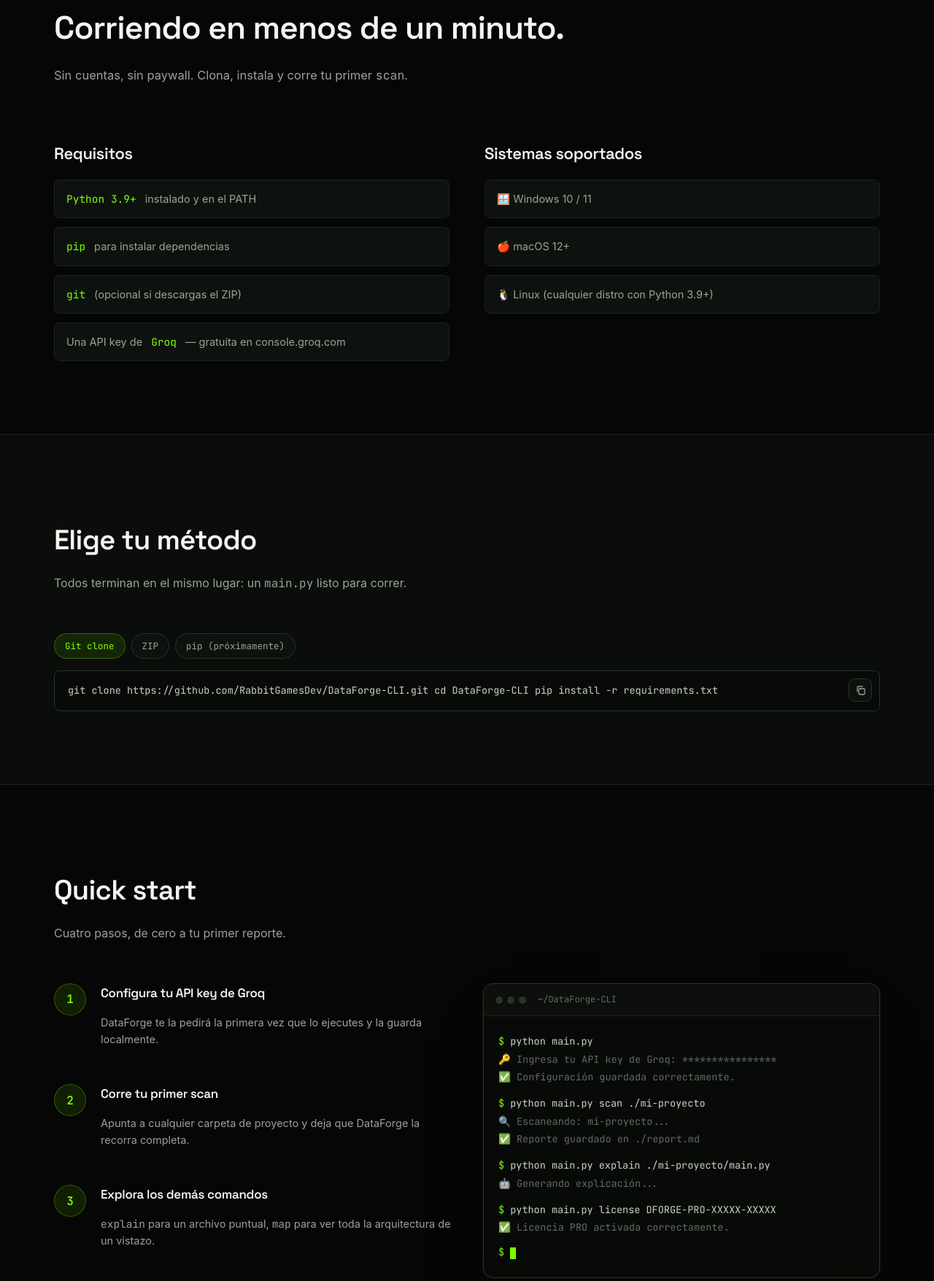
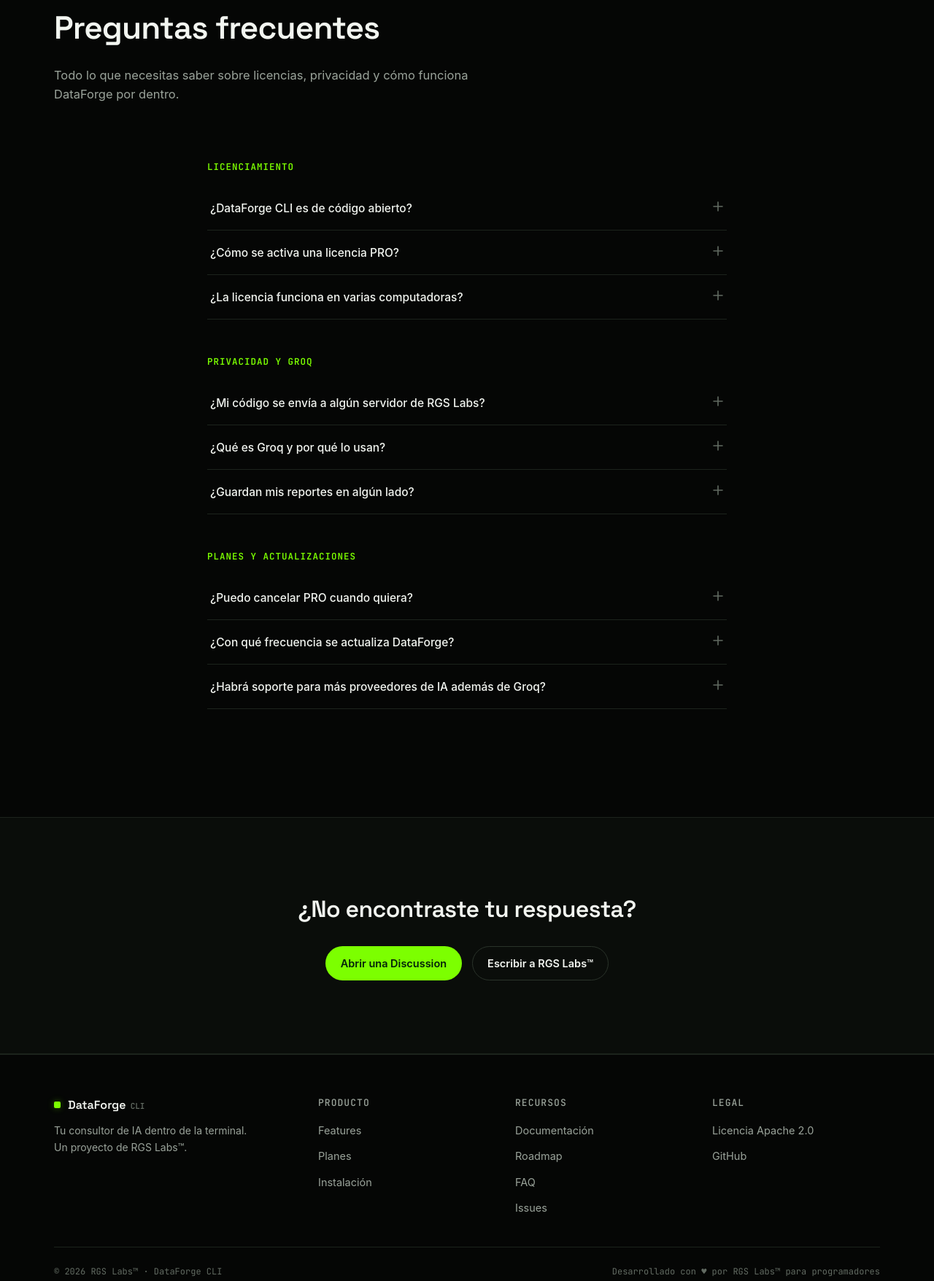
Before and after one commit to RabbitGamesDev/DataForge-CLI_Website, a plain HTML site: page installation.html in a window 1280 px wide. Shown: the part 180-1936 px from the top of the page at 73% size. Drawn offline with Linux system fonts and the light colour scheme.

Commit message:
Update installation page to FAQ format

```diff
--- a/installation.html
+++ b/installation.html
@@ -3,30 +3,30 @@
 <head>
 <meta charset="UTF-8">
 <meta name="viewport" content="width=device-width, initial-scale=1.0">
-<title>Instalación — DataForge CLI</title>
-<meta name="description" content="Instala DataForge CLI en minutos: clona el repositorio, instala dependencias y corre tu primer scan. Guía paso a paso para Windows, macOS y Linux.">
+<title>FAQ — DataForge CLI</title>
+<meta name="description" content="Preguntas frecuentes sobre DataForge CLI: licenciamiento, privacidad, uso de Groq, código abierto, planes y actualizaciones.">
 <link rel="icon" href="assets/img/favicon.png">
 <link rel="preconnect" href="https://fonts.googleapis.com">
 <link rel="preconnect" href="https://fonts.gstatic.com" crossorigin>
 <link href="https://fonts.googleapis.com/css2?family=Space+Grotesk:wght@500;600;700&family=Inter:wght@400;500;600;700&family=JetBrains+Mono:wght@400;500;600&display=swap" rel="stylesheet">
 <link rel="stylesheet" href="assets/css/style.css">
 <style>
-  .steps{ counter-reset:step; }
-  .step{ display:grid; grid-template-columns:44px 1fr; gap:20px; margin-bottom:36px; }
-  .step-num{
-    width:44px; height:44px; border-radius:50%; background:var(--green-dim); border:1px solid var(--green-line);
-    color:var(--green); font-family:var(--font-mono); font-weight:600; display:flex; align-items:center; justify-content:center;
+  .faq-group{ margin-bottom:48px; }
+  .faq-group h3{
+    font-family:var(--font-mono); font-size:12.5px; text-transform:uppercase; letter-spacing:0.08em;
+    color:var(--green); margin-bottom:16px;
   }
-  .step h3{ font-size:17px; margin-bottom:8px; }
-  .step p{ color:var(--text-muted); font-size:14.5px; margin-bottom:14px; }
-  .req-list{ list-style:none; margin:0; padding:0; display:flex; flex-direction:column; gap:12px; }
-  .req-list li{ display:flex; align-items:center; gap:12px; font-size:14.5px; color:var(--text-muted); padding:14px 16px; background:var(--surface); border:1px solid var(--border); border-radius:var(--r-sm); }
-  .req-list code{ color:var(--green); }
-  .tabs{ display:flex; gap:8px; margin-bottom:16px; }
-  .tab-btn{ font-family:var(--font-mono); font-size:12.5px; padding:8px 14px; border-radius:var(--r-pill); border:1px solid var(--border-strong); background:var(--surface); color:var(--text-muted); cursor:pointer; }
-  .tab-btn.active{ color:var(--green); border-color:var(--green-line); background:var(--green-dim); }
-  .tab-panel{ display:none; }
-  .tab-panel.active{ display:block; }
+  .faq-item{ border-bottom:1px solid var(--border); }
+  .faq-q{
+    display:flex; align-items:center; justify-content:space-between; gap:16px;
+    padding:20px 4px; cursor:pointer; background:none; border:none; width:100%; text-align:left;
+    color:var(--text); font-family:var(--font-ui); font-size:15.5px; font-weight:500;
+  }
+  .faq-q .icon{ flex-shrink:0; transition:transform 0.25s ease; color:var(--text-dim); }
+  .faq-item.open .faq-q .icon{ transform:rotate(45deg); color:var(--green); }
+  .faq-a{ max-height:0; overflow:hidden; transition:max-height 0.3s ease; }
+  .faq-item.open .faq-a{ max-height:400px; }
+  .faq-a p{ padding:0 4px 22px; color:var(--text-muted); font-size:14.5px; max-width:700px; }
 </style>
 </head>
 <body>
@@ -55,157 +55,108 @@
 <header class="page-hero">
   <div class="circuit-bg"></div>
   <div class="wrap">
-    <span class="eyebrow reveal in"><span class="dot"></span>Instalación</span>
-    <h1 class="reveal in">Corriendo en menos de un minuto.</h1>
-    <p class="reveal in">Sin cuentas, sin paywall. Clona, instala y corre tu primer <code>scan</code>.</p>
+    <span class="eyebrow reveal in"><span class="dot"></span>FAQ</span>
+    <h1 class="reveal in">Preguntas frecuentes</h1>
+    <p class="reveal in">Todo lo que necesitas saber sobre licencias, privacidad y cómo funciona DataForge por dentro.</p>
   </div>
 </header>
 
-<!-- ============ REQUIREMENTS ============ -->
 <section style="padding-top:20px;">
-  <div class="wrap">
-    <div class="grid grid-2" style="align-items:start; gap:48px;">
-      <div class="reveal">
-        <h2 style="font-size:22px; margin-bottom:18px;">Requisitos</h2>
-        <ul class="req-list">
-          <li><code>Python 3.9+</code> instalado y en el PATH</li>
-          <li><code>pip</code> para instalar dependencias</li>
-          <li><code>git</code> (opcional si descargas el ZIP)</li>
-          <li>Una API key de <code>Groq</code> — gratuita en console.groq.com</li>
-        </ul>
+  <div class="wrap" style="max-width:760px;">
+
+    <div class="faq-group reveal">
+      <h3>Licenciamiento</h3>
+
+      <div class="faq-item">
+        <button class="faq-q" aria-expanded="false">
+          ¿DataForge CLI es de código abierto?
+          <span class="icon"><svg width="16" height="16" viewBox="0 0 16 16" fill="none"><path d="M8 2v12M2 8h12" stroke="currentColor" stroke-width="1.6" stroke-linecap="round"/></svg></span>
+        </button>
+        <div class="faq-a"><p>Sí. El núcleo de DataForge CLI (scan, explain, map, onboard) está publicado bajo licencia Apache 2.0 en GitHub y seguirá siendo así. PRO y Teams son un modelo Open-Core: funciones adicionales sobre el mismo núcleo abierto, no un fork cerrado.</p></div>
       </div>
-      <div class="reveal">
-        <h2 style="font-size:22px; margin-bottom:18px;">Sistemas soportados</h2>
-        <ul class="req-list">
-          <li>🪟 Windows 10 / 11</li>
-          <li>🍎 macOS 12+</li>
-          <li>🐧 Linux (cualquier distro con Python 3.9+)</li>
-        </ul>
+
+      <div class="faq-item">
+        <button class="faq-q" aria-expanded="false">
+          ¿Cómo se activa una licencia PRO?
+          <span class="icon"><svg width="16" height="16" viewBox="0 0 16 16" fill="none"><path d="M8 2v12M2 8h12" stroke="currentColor" stroke-width="1.6" stroke-linecap="round"/></svg></span>
+        </button>
+        <div class="faq-a"><p>Después de tu compra recibes un código con el formato <code>DFORGE-PRO-XXXX-XXXXX</code> por correo. Lo activas con <code>python main.py license TU-CODIGO</code> y el CLI lo guarda localmente en <code>~/.dataforge/license.json</code>.</p></div>
       </div>
-    </div>
-  </div>
-</section>
 
-<!-- ============ INSTALL METHODS ============ -->
-<section class="section-alt">
-  <div class="wrap">
-    <div class="section-head reveal">
-      <h2>Elige tu método</h2>
-      <p>Todos terminan en el mismo lugar: un <code>main.py</code> listo para correr.</p>
-    </div>
-
-    <div class="tabs reveal" role="tablist">
-      <button class="tab-btn active" data-tab="git">Git clone</button>
-      <button class="tab-btn" data-tab="zip">ZIP</button>
-      <button class="tab-btn" data-tab="pip">pip (próximamente)</button>
-    </div>
-
-    <div class="tab-panel active" data-panel="git">
-      <div class="code-block reveal"><code>git clone https://github.com/RabbitGamesDev/DataForge-CLI.git
-cd DataForge-CLI
-pip install -r requirements.txt</code>
-        <button class="copy-btn" aria-label="Copiar" data-label="Copiar">
-          <svg width="15" height="15" viewBox="0 0 15 15" fill="none"><rect x="5" y="5" width="8" height="8" rx="1.4" stroke="currentColor" stroke-width="1.3"/><path d="M3 9V3a1 1 0 0 1 1-1h6" stroke="currentColor" stroke-width="1.3" stroke-linecap="round"/></svg>
+      <div class="faq-item">
+        <button class="faq-q" aria-expanded="false">
+          ¿La licencia funciona en varias computadoras?
+          <span class="icon"><svg width="16" height="16" viewBox="0 0 16 16" fill="none"><path d="M8 2v12M2 8h12" stroke="currentColor" stroke-width="1.6" stroke-linecap="round"/></svg></span>
         </button>
+        <div class="faq-a"><p>El plan PRO está pensado para una persona. Si necesitas licencias para varios equipos de tu computadora personal o para tu equipo de trabajo, Teams está diseñado exactamente para eso, con administración centralizada.</p></div>
       </div>
     </div>
 
-    <div class="tab-panel" data-panel="zip">
-      <div class="code-block reveal"><code># 1. Descarga el ZIP desde GitHub → Code → Download ZIP
-# 2. Descomprime en la carpeta de tu elección
-cd DataForge-CLI-main
-pip install -r requirements.txt</code>
-        <button class="copy-btn" aria-label="Copiar" data-label="Copiar">
-          <svg width="15" height="15" viewBox="0 0 15 15" fill="none"><rect x="5" y="5" width="8" height="8" rx="1.4" stroke="currentColor" stroke-width="1.3"/><path d="M3 9V3a1 1 0 0 1 1-1h6" stroke="currentColor" stroke-width="1.3" stroke-linecap="round"/></svg>
+    <div class="faq-group reveal">
+      <h3>Privacidad y Groq</h3>
+
+      <div class="faq-item">
+        <button class="faq-q" aria-expanded="false">
+          ¿Mi código se envía a algún servidor de RGS Labs?
+          <span class="icon"><svg width="16" height="16" viewBox="0 0 16 16" fill="none"><path d="M8 2v12M2 8h12" stroke="currentColor" stroke-width="1.6" stroke-linecap="round"/></svg></span>
         </button>
+        <div class="faq-a"><p>No. DataForge es local-first: el escaneo y la lectura de archivos ocurren en tu máquina. El único tráfico de red es la consulta a la API de Groq para generar el análisis, usando la API key que tú mismo configuras.</p></div>
+      </div>
+
+      <div class="faq-item">
+        <button class="faq-q" aria-expanded="false">
+          ¿Qué es Groq y por qué lo usan?
+          <span class="icon"><svg width="16" height="16" viewBox="0 0 16 16" fill="none"><path d="M8 2v12M2 8h12" stroke="currentColor" stroke-width="1.6" stroke-linecap="round"/></svg></span>
+        </button>
+        <div class="faq-a"><p>Groq es el proveedor de inferencia de IA que usamos por su velocidad de respuesta, ideal para un flujo de terminal donde no quieres esperar. Tú traes tu propia API key; DataForge no la comparte con nadie más.</p></div>
+      </div>
+
+      <div class="faq-item">
+        <button class="faq-q" aria-expanded="false">
+          ¿Guardan mis reportes en algún lado?
+          <span class="icon"><svg width="16" height="16" viewBox="0 0 16 16" fill="none"><path d="M8 2v12M2 8h12" stroke="currentColor" stroke-width="1.6" stroke-linecap="round"/></svg></span>
+        </button>
+        <div class="faq-a"><p>No. Los reportes se guardan como archivos Markdown directamente en tu proyecto local. RGS Labs no tiene acceso a ellos.</p></div>
       </div>
     </div>
 
-    <div class="tab-panel" data-panel="pip">
-      <div class="code-block reveal" style="opacity:0.6;"><code>pip install dataforge-cli   # aún no publicado en PyPI</code>
-        <button class="copy-btn" aria-label="Copiar" data-label="Copiar">
-          <svg width="15" height="15" viewBox="0 0 15 15" fill="none"><rect x="5" y="5" width="8" height="8" rx="1.4" stroke="currentColor" stroke-width="1.3"/><path d="M3 9V3a1 1 0 0 1 1-1h6" stroke="currentColor" stroke-width="1.3" stroke-linecap="round"/></svg>
+    <div class="faq-group reveal">
+      <h3>Planes y actualizaciones</h3>
+
+      <div class="faq-item">
+        <button class="faq-q" aria-expanded="false">
+          ¿Puedo cancelar PRO cuando quiera?
+          <span class="icon"><svg width="16" height="16" viewBox="0 0 16 16" fill="none"><path d="M8 2v12M2 8h12" stroke="currentColor" stroke-width="1.6" stroke-linecap="round"/></svg></span>
         </button>
+        <div class="faq-a"><p>Sí, sin permanencia. Al cancelar, tu licencia sigue activa hasta el final del periodo ya pagado y luego el CLI vuelve automáticamente a las funciones de Free.</p></div>
+      </div>
+
+      <div class="faq-item">
+        <button class="faq-q" aria-expanded="false">
+          ¿Con qué frecuencia se actualiza DataForge?
+          <span class="icon"><svg width="16" height="16" viewBox="0 0 16 16" fill="none"><path d="M8 2v12M2 8h12" stroke="currentColor" stroke-width="1.6" stroke-linecap="round"/></svg></span>
+        </button>
+        <div class="faq-a"><p>El núcleo recibe mejoras continuas en GitHub. Las versiones con features PRO nuevas se anuncian en el repositorio y en esta misma web, sin necesidad de que reinstales nada manualmente salvo un <code>git pull</code>.</p></div>
+      </div>
+
+      <div class="faq-item">
+        <button class="faq-q" aria-expanded="false">
+          ¿Habrá soporte para más proveedores de IA además de Groq?
+          <span class="icon"><svg width="16" height="16" viewBox="0 0 16 16" fill="none"><path d="M8 2v12M2 8h12" stroke="currentColor" stroke-width="1.6" stroke-linecap="round"/></svg></span>
+        </button>
+        <div class="faq-a"><p>Está en el roadmap. La idea es que puedas elegir tu proveedor preferido (Groq, OpenAI, Anthropic, modelos locales) sin cambiar tu flujo de trabajo.</p></div>
       </div>
     </div>
 
   </div>
 </section>
 
-<!-- ============ QUICK START ============ -->
-<section>
-  <div class="wrap">
-    <div class="section-head reveal">
-      <h2>Quick start</h2>
-      <p>Cuatro pasos, de cero a tu primer reporte.</p>
-    </div>
-
-    <div class="grid grid-2" style="align-items:start; gap:44px;">
-
-      <div class="steps reveal">
-        <div class="step">
-          <div class="step-num">1</div>
-          <div>
-            <h3>Configura tu API key de Groq</h3>
-            <p>DataForge te la pedirá la primera vez que lo ejecutes y la guarda localmente.</p>
-          </div>
-        </div>
-        <div class="step">
-          <div class="step-num">2</div>
-          <div>
-            <h3>Corre tu primer scan</h3>
-            <p>Apunta a cualquier carpeta de proyecto y deja que DataForge la recorra completa.</p>
-          </div>
-        </div>
-        <div class="step">
-          <div class="step-num">3</div>
-          <div>
-            <h3>Explora los demás comandos</h3>
-            <p><code>explain</code> para un archivo puntual, <code>map</code> para ver toda la arquitectura de un vistazo.</p>
-          </div>
-        </div>
-        <div class="step" style="margin-bottom:0;">
-          <div class="step-num">4</div>
-          <div>
-            <h3>(Opcional) Activa PRO</h3>
-            <p>Si ya tienes una licencia, actívala directamente desde la terminal con un solo comando.</p>
-          </div>
-        </div>
-      </div>
-
-      <div class="reveal">
-        <div class="terminal">
-          <div class="terminal-bar">
-            <div class="dots"><span></span><span></span><span></span></div>
-            <span class="path">~/DataForge-CLI</span>
-          </div>
-          <div class="terminal-body">
-            <div><span class="prompt">$</span> python main.py</div>
-            <div class="muted">🔑 Ingresa tu API key de Groq: ****************</div>
-            <div class="muted">✅ Configuración guardada correctamente.</div>
-            <div style="margin-top:12px;"><span class="prompt">$</span> python main.py scan ./mi-proyecto</div>
-            <div class="muted">🔍 Escaneando: mi-proyecto...</div>
-            <div class="muted">✅ Reporte guardado en ./report.md</div>
-            <div style="margin-top:12px;"><span class="prompt">$</span> python main.py explain ./mi-proyecto/main.py</div>
-            <div class="muted">🤖 Generando explicación...</div>
-            <div style="margin-top:12px;"><span class="prompt">$</span> python main.py license DFORGE-PRO-XXXXX-XXXXX</div>
-            <div class="muted">✅ Licencia PRO activada correctamente.</div>
-            <div style="margin-top:10px;"><span class="prompt">$</span> <span class="caret"></span></div>
-          </div>
-        </div>
-      </div>
-
-    </div>
-  </div>
-</section>
-
 <section class="section-alt" style="text-align:center;">
   <div class="wrap">
-    <h2 style="font-size:clamp(24px,3.4vw,32px);" class="reveal">¿Se te complicó algo?</h2>
-    <p style="color:var(--text-muted); margin:12px auto 26px; max-width:440px;" class="reveal">Revisa la documentación completa en el repo o abre un Issue — normalmente respondemos rápido.</p>
-    <div class="reveal" style="display:flex; gap:14px; justify-content:center; flex-wrap:wrap;">
-      <a class="btn btn-primary" href="docs.html">Ver documentación</a>
-      <a class="btn btn-ghost" href="https://github.com/RabbitGamesDev/DataForge-CLI/issues" target="_blank" rel="noopener">Abrir un Issue</a>
+    <h2 style="font-size:clamp(24px,3.4vw,32px);" class="reveal">¿No encontraste tu respuesta?</h2>
+    <div class="reveal" style="display:flex; gap:14px; justify-content:center; margin-top:24px; flex-wrap:wrap;">
+      <a class="btn btn-primary" href="https://github.com/RabbitGamesDev/DataForge-CLI/discussions" target="_blank" rel="noopener">Abrir una Discussion</a>
+      <a class="btn btn-ghost" href="mailto:hola@rgslabs.dev">Escribir a RGS Labs™</a>
     </div>
   </div>
 </section>
@@ -241,16 +192,5 @@
 </footer>
 
 <script src="assets/js/main.js"></script>
-<script>
-  // Simple tab switcher for install methods
-  document.querySelectorAll('.tab-btn').forEach(btn => {
-    btn.addEventListener('click', () => {
-      document.querySelectorAll('.tab-btn').forEach(b => b.classList.remove('active'));
-      document.querySelectorAll('.tab-panel').forEach(p => p.classList.remove('active'));
-      btn.classList.add('active');
-      document.querySelector(`.tab-panel[data-panel="${btn.dataset.tab}"]`).classList.add('active');
-    });
-  });
-</script>
 </body>
 </html>
```
